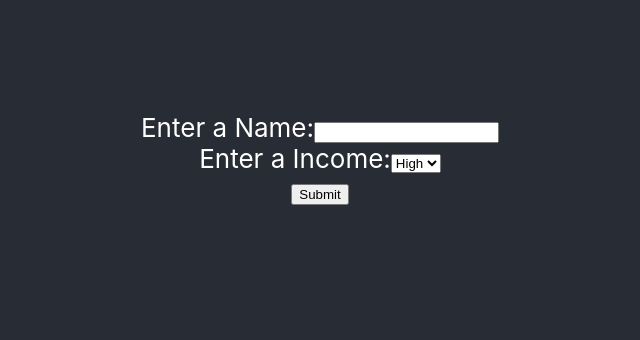
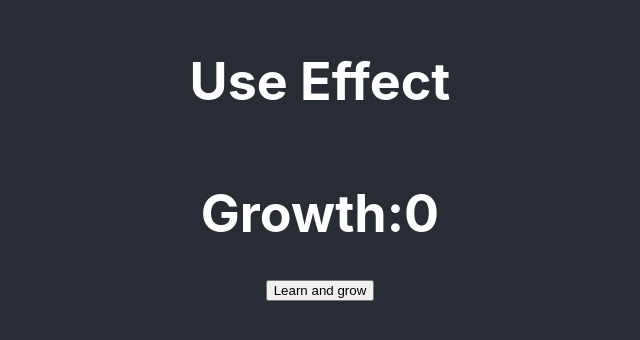
Before and after one commit to MallikarjunaTM/react-form, a React (Create React App) app: page / in a window 1280 px wide. Shown: the part 242-582 px from the top of the page, without its empty margins (320-960 px from the left). Built offline with nearby package versions, Linux system fonts and the light colour scheme.

Commit message:
useeffect how it works

```diff
--- a/src/App.js
+++ b/src/App.js
@@ -1,49 +1,47 @@
 import logo from './logo.svg';
 import './App.css';
-import React, {useState} from 'react';
+import React, {useEffect, useState} from 'react';
+let born=false;
+function App() {
+  const [growth,setGrowth]=useState(0);
+  const [nirvana,setNirvana]=useState(false);
 
-function App() {
-  const [name,setName]=useState("");
-  const [income,setIncome]=useState("");
+  useEffect(()=>{
+    if(born){
+      document.title='Nirvana attained'
+    }
+  },[nirvana])
 
-  const handleChangeName=e=>{
-    const value=e.target.value;
-    const name=e.target.name;
-    console.log(value);
-    console.log(name)
-    if(name==='name'){
-      setName(value);
+  useEffect(()=>{
+    console.log('born')
+  },[]);
+
+  useEffect(()=>{
+    if(born){
+    console.log('make mistake and learn');
+    }
+    else{
+      born=true;
     }
 
-    if(name==='income'){
-      setIncome(value)
+    if(growth>70){
+      setNirvana(true);
     }
 
+    return function cleanUp(){
+      console.log('cleanup mistakes');
+    }
+  })
+
+  const growthHandle =e=>{
+    setGrowth(growth+10);
   }
-
-  const handleSubmit=e=>{
-    console.log("state  ",name);
-    e.preventDefault();
-  }
-
   return (
     <div className="App">
       <header className="App-header">
-        <form onSubmit={handleSubmit}>
-          <div>
-            <span>Enter a Name:</span>
-            <input type='text' name='name' value={name}  onChange={handleChangeName}/>
-          </div>
-          <div>
-            <span>Enter a Income:</span>
-            <select name='income' value={income} onChange={handleChangeName}>
-              <option value='High'>High</option>
-              <option value='Mid'>Mid</option>
-              <option value='Low'>Low</option>
-            </select>
-          </div>
-          <input type='submit' name='submit'/>
-        </form>
+      <h1>Use Effect</h1>
+      <h1>Growth:{growth}</h1>
+      <button onClick={growthHandle}>Learn and grow</button>
       </header>
     </div>
   );
```
